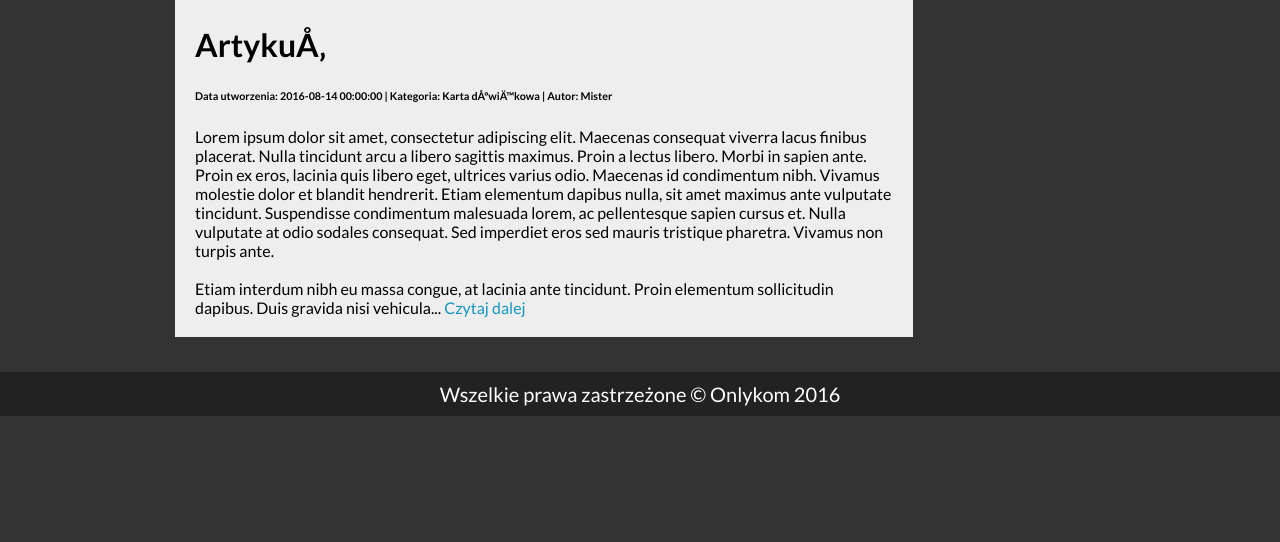
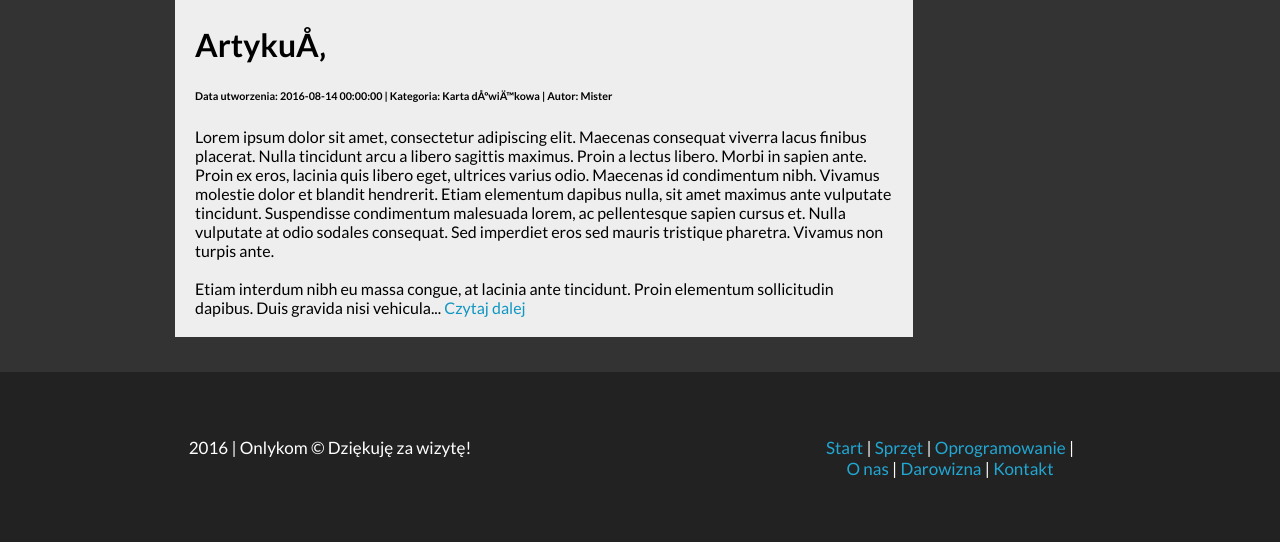
Before and after one commit to JasiekKasprzyk/Website, a PHP site: page /index in a window 1280 px wide. Shown: the part 1442-1984 px from the top of the page. Before the commit the page ends 1858 px from the top, so only its background shows below. Run offline with PHP 8.4, Linux system fonts and the light colour scheme; data comes from the database, SQL or seed files in the repository; some libraries are stand-ins or nearby versions.

Commit message:
Restyled footer

```diff
--- a/Styles/Index.css
+++ b/Styles/Index.css
@@ -32,7 +32,7 @@ body
 {
 	width: 50px;
 	height: 50px;
-	opacity: 1;
+	opacity: 0.5;
 	background-color: #22A7D3;
 	text-decoration: none;
 	position: fixed;
@@ -96,6 +96,7 @@ ol#big  > li
 	width: 200px;
 	height: 40px;
 	border-right: 1px dashed #2770D6;
+	transition-duration: 0.25s;
 }
 ol#small > li
 {
@@ -105,6 +106,7 @@ ol#small > li
 	height: 40px;
 	border-bottom: 1px dashed #2770d6;
 	text-align: center;
+	transition-duration: 0.25s;
 }
 ol#big  >li:first-child
 {
@@ -165,6 +167,7 @@ ol#big  > li >ul >li
 	position: relative;
 	z-index: 100;
 	border-top: 1px dashed #2770D6;
+	transition-duration: 0.25s;
 }
 
 ol#big  > li >ul >li:hover
@@ -247,9 +250,33 @@ img#logo
 #footer
 {
 	background-color: #222222;
+	padding: 65px 20px;
+	font-size: 17px;
+	height: 40px;
 	text-align: center;
-	padding: 10px;
-	font-size: 20px;
+}
+
+#footer-text
+{
+	float: left;
+	width: 50%;
+}
+#footer-menu
+{
+	float: left;
+	width: 50%;
+}
+
+#footer-menu a
+{
+	text-decoration: none;
+	color: #22A7D3;
+	transition-duration: 0.25s;
+}
+
+#footer-menu a:hover
+{
+	color: #c0c0c0;
 }
 
 @media (max-width: 1000px)
@@ -295,4 +322,13 @@ img#logo
 	{
 		width: 100%;
 	}
+	#footer-text
+	{
+		width: 100%;
+	}
+
+	#footer-menu
+	{
+		width: 100%;
+	}
 }
--- a/views/Index/Index.php
+++ b/views/Index/Index.php
@@ -95,7 +95,13 @@
 			</div>
 		</div>
 		<div id="footer">
-			Wszelkie prawa zastrzeżone &copy; Onlykom 2016
+			<div id="footer-text">
+			2016 | Onlykom &copy; Dziękuję za wizytę!
+			</div>
+			<div id="footer-menu">
+				<a href="/Website">Start</a> | <a href="/Website/sprzet/">Sprzęt</a> | <a href="/Website/oprogramowanie">Oprogramowanie</a> |<br/> <a href="/Website/o-nas">O nas</a> | <a href="#">Darowizna</a> | <a href="#">Kontakt</a>
+			</div>
+			<div style="clear: both"></div>
 		</div>
 	</div>
 </body>
```
